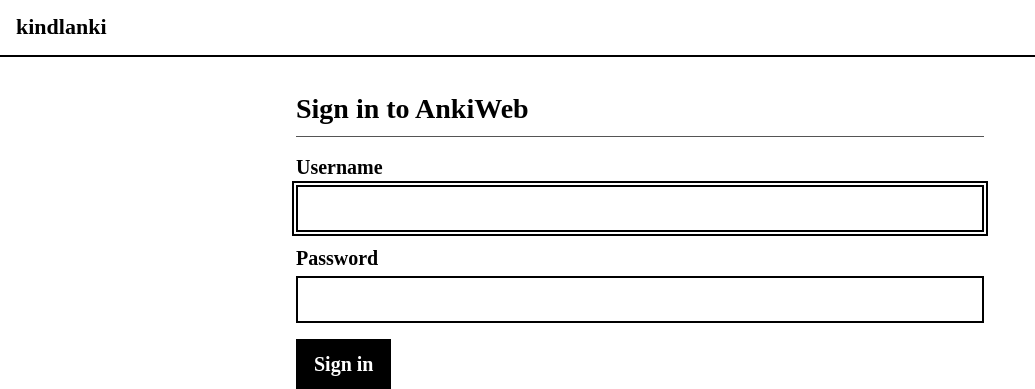
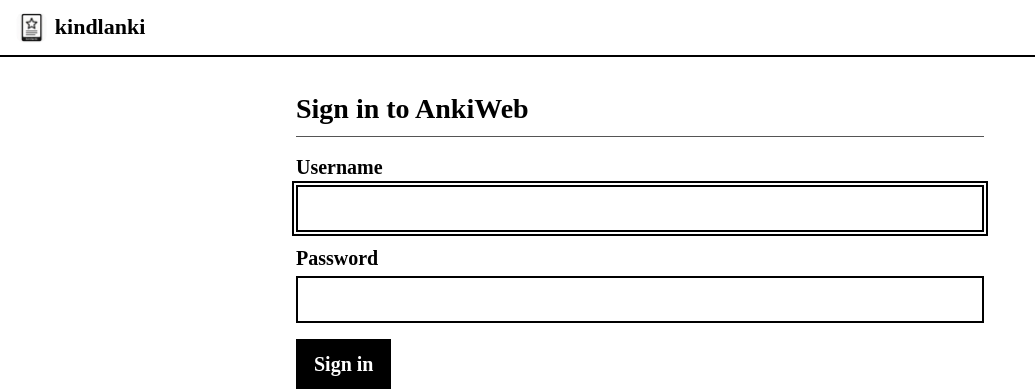
Before and after one commit to casualshammy/ankipaper, a FastAPI app: page /login in a window 1280 px wide. Shown: the top 389 px of the page, without its empty margins (0-1035 px from the left). Run offline with FastAPI, Linux system fonts and the light colour scheme.

Commit message:
[XXX] feature(base page): added app icon

```diff
--- a/app/web/static/css/eink.css
+++ b/app/web/static/css/eink.css
@@ -38,6 +38,14 @@ a:focus, button:focus, input:focus {
   font-weight: bold;
   font-size: 22px;
   text-decoration: none;
+  display: inline-flex;
+  align-items: center;
+  gap: 8px;
+}
+
+.brand-icon {
+  height: 1.4em;
+  width: auto;
 }
 
 .nav {
--- a/app/web/templates/base.html
+++ b/app/web/templates/base.html
@@ -9,7 +9,7 @@
 </head>
 <body>
   <header class="topbar">
-    <a class="brand" href="/">kindlanki</a>
+    <a class="brand" href="/"><img class="brand-icon" src="/static/app_icon_256.webp" alt=""><span class="brand-text">{% block brand_text %}kindlanki{% endblock %}</span></a>
     <nav class="nav">
       {% block nav %}
         {% if is_filtered and deck_id %}
--- a/app/web/templates/study_back.html
+++ b/app/web/templates/study_back.html
@@ -1,6 +1,8 @@
 {% extends "base.html" %}
 
 {% block title %}Answer — kindlanki{% endblock %}
+
+{% block brand_text %}{% endblock %}
 
 {% block content %}
   {% include "_study_remaining_bar.html" %}
--- a/app/web/templates/study_done.html
+++ b/app/web/templates/study_done.html
@@ -1,6 +1,8 @@
 {% extends "base.html" %}
 
 {% block title %}Done — kindlanki{% endblock %}
+
+{% block brand_text %}{% endblock %}
 
 {% block content %}
   <h1>Session complete</h1>
--- a/app/web/templates/study_front.html
+++ b/app/web/templates/study_front.html
@@ -1,6 +1,8 @@
 {% extends "base.html" %}
 
 {% block title %}Study — kindlanki{% endblock %}
+
+{% block brand_text %}{% endblock %}
 
 {% block content %}
   {% include "_study_remaining_bar.html" %}
```
Also changed, not shown: app/web/static/app_icon_256.webp (added), app/web/static/favicon.ico.
